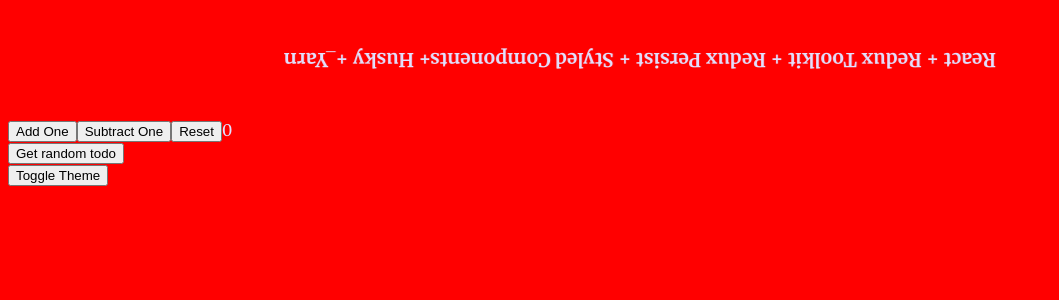
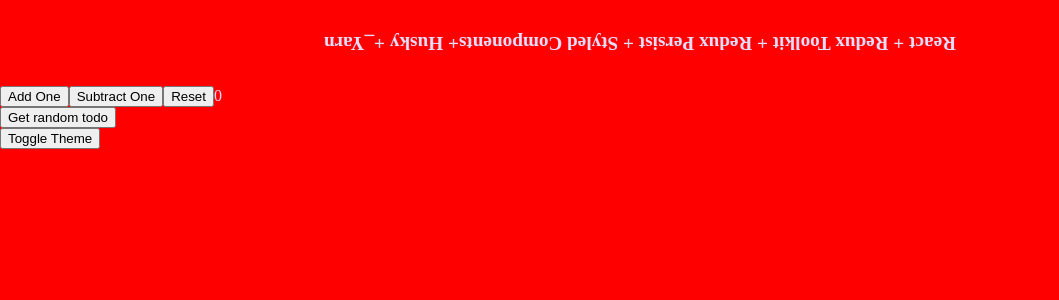
Before and after one commit to daniel-stafford/Redux-Toolkit-React-Template, a React (Create React App) app: page / in a window 1280 px wide. Shown: the top 300 px of the page, without its empty margins (0-1059 px from the left). Built offline with nearby package versions, Linux system fonts and the light colour scheme.

Commit message:
Hide overflow

```diff
--- a/src/root.css
+++ b/src/root.css
@@ -2,12 +2,36 @@
 
 @import url('https://fonts.googleapis.com/css?family=Merriweather:400,400i,700');
 
-* {
+/*
+  1. Use a more-intuitive box-sizing model.
+*/
+*,
+*::before,
+*::after {
   box-sizing: border-box;
 }
-
-html {
-  font-family: 'Merriweather', sans-serif;
+/*
+  2. Remove default margin
+*/
+* {
+  margin: 0;
+}
+/*
+  3. Allow percentage-based heights in the application. remove overflow
+*/
+html,
+body {
+  height: 100%;
+  overflow: hidden;
+}
+/*
+  Typographic tweaks
+/*
+  9. Create a root stacking context
+*/
+#root,
+#__next {
+  isolation: isolate;
 }
 
 :root {
@@ -42,9 +66,12 @@ html {
   --heading-color: #818cab;
 }
 
-body {
+body,
+html {
   background-color: var(--bg-color);
   color: var(--font-color);
+  margin: 0;
+  height: 100%;
 }
 
 h1 {
```
